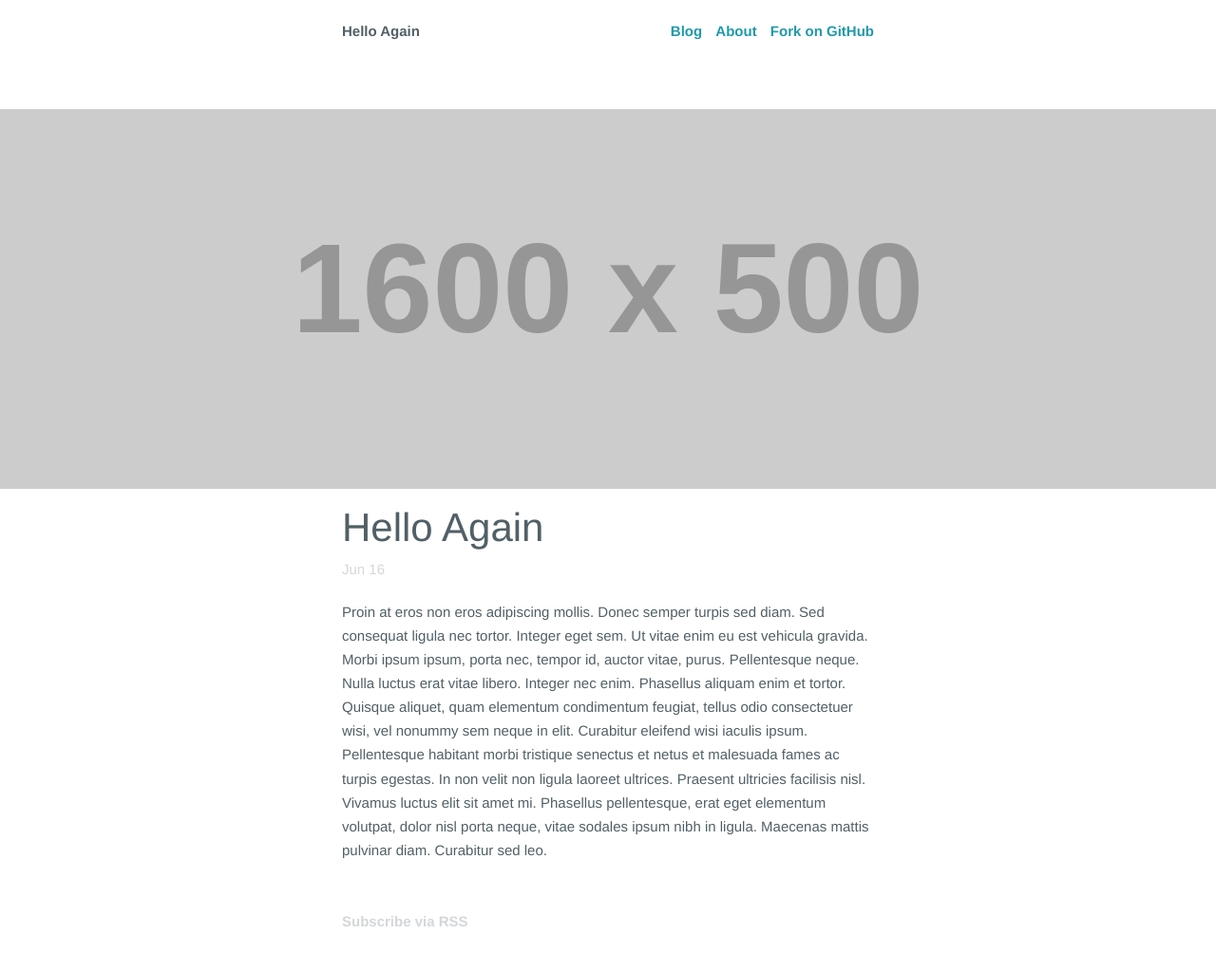
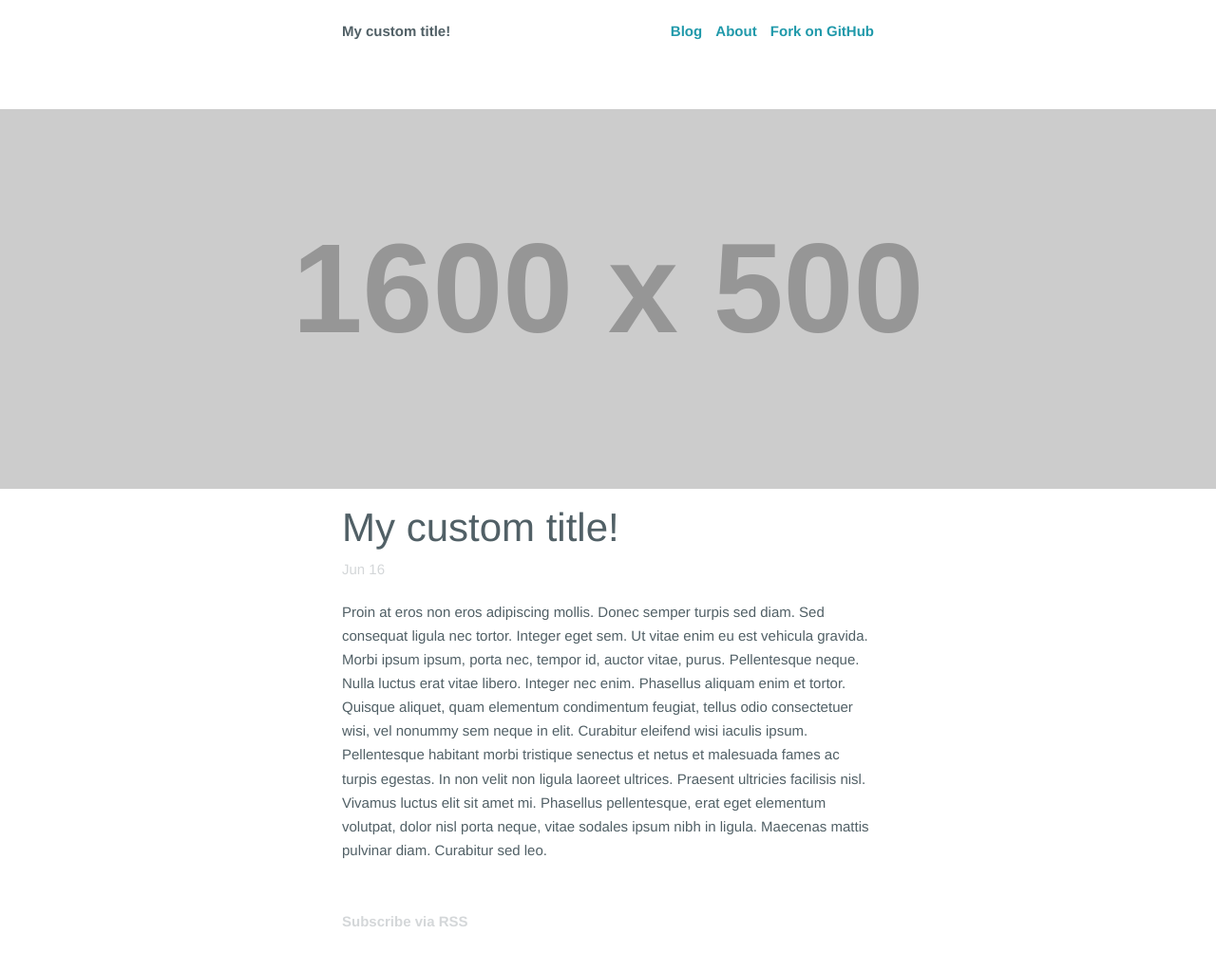
Before and after one commit to kpendic/kpendic.github.io, a Jekyll site: the page built from _posts/2013-06-16-hello-again.md, in a window 1280 px wide. Shown: the whole page at 95% size. Built offline with Jekyll 4.4.1, drawn with Linux system fonts in a browser that asks for light colours; Markdown is read by kramdown in place of the engine named in the settings.

Commit message:
Updated 2013-06-16-hello-again.md

```diff
--- a/_posts/2013-06-16-hello-again.md
+++ b/_posts/2013-06-16-hello-again.md
@@ -1,8 +1,12 @@
 ---
+layout: blog
+category: blog
 published: true
-category: blog
-layout: blog
 splash: "http://placehold.it/1600x500"
+title: "My custom title!"
+tags:
+  - apples
+  - pears
 ---
 
 Proin at eros non eros adipiscing mollis. Donec semper turpis sed diam. Sed consequat ligula nec tortor. Integer eget sem. Ut vitae enim eu est vehicula gravida. Morbi ipsum ipsum, porta nec, tempor id, auctor vitae, purus. Pellentesque neque. Nulla luctus erat vitae libero. Integer nec enim. Phasellus aliquam enim et tortor. Quisque aliquet, quam elementum condimentum feugiat, tellus odio consectetuer wisi, vel nonummy sem neque in elit. Curabitur eleifend wisi iaculis ipsum. Pellentesque habitant morbi tristique senectus et netus et malesuada fames ac turpis egestas. In non velit non ligula laoreet ultrices. Praesent ultricies facilisis nisl. Vivamus luctus elit sit amet mi. Phasellus pellentesque, erat eget elementum volutpat, dolor nisl porta neque, vitae sodales ipsum nibh in ligula. Maecenas mattis pulvinar diam. Curabitur sed leo.
```
